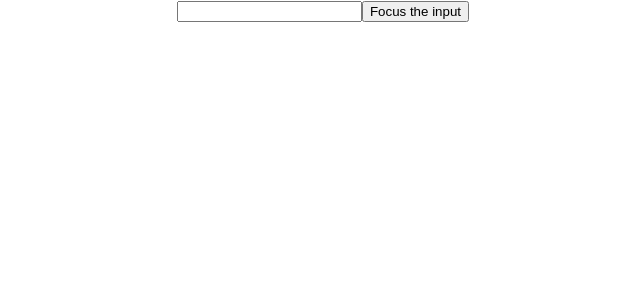
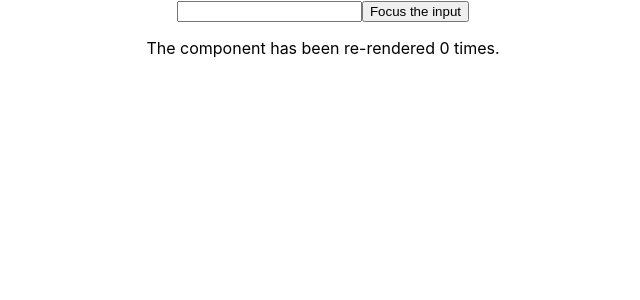
Before and after one commit to skylarw19/hooks-react, a React (Create React App) app: page / in a window 1280 px wide. Shown: the top 300 px of the page, without its empty margins (317-957 px from the left). Built offline with nearby package versions, Linux system fonts and the light colour scheme.

Commit message:
Counter component example of useRef

```diff
--- a/src/App.js
+++ b/src/App.js
@@ -1,11 +1,13 @@
 import logo from './logo.svg';
 import './App.css';
 import TextInputWithFocusButton from './components/TextInputWithFocusButton'
+import Counter from './components/Counter'
 
 function App() {
   return (
     <div className="App">
       <TextInputWithFocusButton />
+      <Counter />
     </div>
   );
 }
--- /dev/null
+++ b/src/components/Counter.jsx
@@ -0,0 +1,18 @@
+import { useState, useRef, useEffect} from 'react'
+
+const Counter = () => {
+
+    const counter = useRef(0);
+
+    useEffect(() => {
+        counter.current = counter.current + 1;
+    });
+
+    return (
+        <>
+            <p>The component has been re-rendered {counter.current} times.</p>
+        </>
+    );
+}
+
+export default Counter;
--- a/src/components/TextInputWithFocusButton.jsx
+++ b/src/components/TextInputWithFocusButton.jsx
@@ -2,14 +2,14 @@ import {useRef} from 'react'
 
 const TextInputWithFocusButton = () => {
     const inputEl = useRef(null);
-    const onButtonClick = () => {
+    const focusInput = () => {
         inputEl.current.focus()
     };
 
     return (
         <>
             <input ref={inputEl} type="text" />
-            <button onClick={onButtonClick} >Focus the input</button>
+            <button onClick={focusInput} >Focus the input</button>
         </>
     );
 }
```
Also changed, not shown: 1 other file (tests, documents, lock files or other folders).
